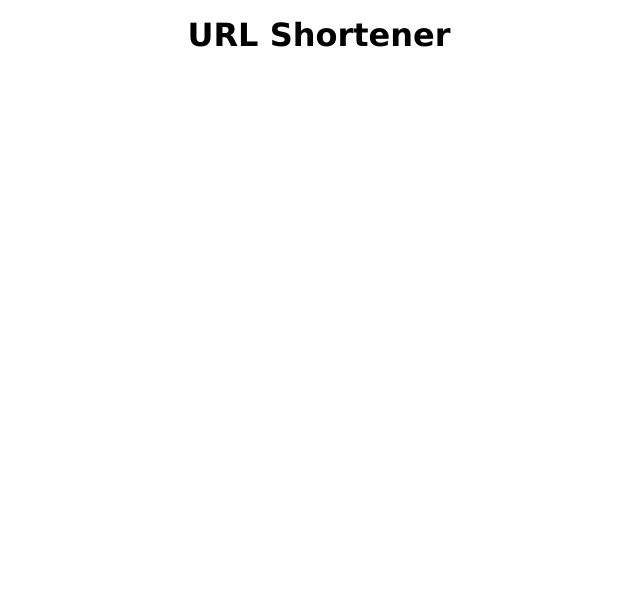
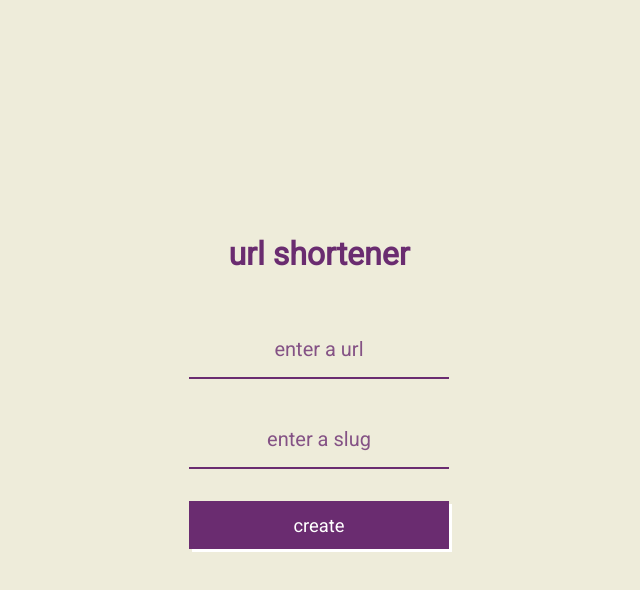
Before and after one commit to pmarcosfelipe/url-node-shortener, a website: page public/index.html in a window 1280 px wide. Shown: the whole page, without its empty margins (321-961 px from the left). Drawn offline with nearby package versions, Linux system fonts and the light colour scheme.

Commit message:
Created frontend using VueJS

```diff
--- a/package.json
+++ b/package.json
@@ -18,10 +18,10 @@
     "monk": "^7.3.0",
     "morgan": "^1.10.0",
     "nanoid": "^3.1.10",
-    "yup": "^0.29.1"
+    "yup": "^0.29.1",
+    "dotenv": "^8.2.0"
   },
   "devDependencies": {
-    "dotenv": "^8.2.0",
     "nodemon": "^2.0.4"
   }
 }
--- /dev/null
+++ b/public/app.js
@@ -0,0 +1,36 @@
+const app = new Vue({
+  el: '#app',
+  data: {
+    url: '',
+    slug: '',
+    error: '',
+    formVisible: true,
+    created: null,
+  },
+  methods: {
+    async createURL() {
+      this.error = '';
+      const response = await fetch('/url', {
+        method: 'POST',
+        headers: {
+          'content-type': 'application/json',
+        },
+        body: JSON.stringify({
+          url: this.url,
+          slug: this.slug || undefined,
+        }),
+      });
+      if (response.ok) {
+        const result = await response.json();
+        this.formVisible = false;
+        this.created = `https://url-node-shortener.herokuapp.com/${result.slug}`;
+      } else if (response.status === 429) {
+        this.error =
+          'You are sending too many requests. Try again in 30 seconds.';
+      } else {
+        const result = await response.json();
+        this.error = result.message;
+      }
+    },
+  },
+});
--- a/public/index.html
+++ b/public/index.html
@@ -2,13 +2,64 @@
 <html lang="en">
   <head>
     <meta charset="UTF-8" />
-    <meta name="viewport" content="width=device-width " />
-    <title>URL Shortener</title>
+    <meta name="viewport" content="width=device-width, initial-scale=1.0" />
+    <title>url shortener</title>
+
+    <link
+      rel="apple-touch-icon"
+      sizes="180x180"
+      href="favicon/apple-touch-icon.png"
+    />
+    <link
+      rel="icon"
+      type="image/png"
+      sizes="32x32"
+      href="favicon/favicon-32x32.png"
+    />
+    <link
+      rel="icon"
+      type="image/png"
+      sizes="16x16"
+      href="favicon/favicon-16x16.png"
+    />
+
     <link rel="stylesheet" href="styles.css" />
+    <script src="https://cdn.jsdelivr.net/npm/vue"></script>
   </head>
   <body>
     <header>
-      <h1>URL Shortener</h1>
+      <h1>url shortener</h1>
     </header>
+    <main id="app">
+      <form class="form" v-if="formVisible" @submit.prevent="createURL()">
+        <div v-if="error" class="error">{{error}}</div>
+
+        <input
+          class="input"
+          type="text"
+          v-model="url"
+          name="url"
+          id="url"
+          placeholder="enter a url"
+        />
+        <input
+          class="input"
+          type="text"
+          v-model="slug"
+          name="slug"
+          id="slug"
+          placeholder="enter a slug"
+        />
+
+        <button type="submit" class="create">create</button>
+      </form>
+      <div v-if="created">
+        <p class="created">
+          Your short url is: <a :href="created">{{created}}</a>
+        </p>
+      </div>
+    </main>
+
+    <script src="app.js"></script>
   </body>
 </html>
--- a/public/styles.css
+++ b/public/styles.css
@@ -1,14 +1,95 @@
+@import url('https://fonts.googleapis.com/css2?family=Roboto&display=swap');
+
 * {
+  margin: 0;
+  padding: 0;
   box-sizing: border-box;
-  padding: 0;
-  margin: 0;
+}
+
+html,
+body {
+  height: 100%;
+  font-family: 'Roboto', sans-serif;
 }
 
 body {
-  font-family: Verdana, Geneva, Tahoma, sans-serif;
+  display: flex;
+  flex-direction: column;
+  justify-content: center;
+  align-items: center;
+  background-color: #eeecda;
+  color: #6a2c70;
 }
 
-header h1 {
-  margin: 1rem;
+header {
+  display: flex;
+  justify-content: center;
+  margin-bottom: 2rem;
+  color: #6a2c70;
+}
+
+.error {
+  background: #6a2c70;
+  padding: 0.5rem 1rem;
+  color: #ffffff;
+  margin-bottom: 1rem;
   text-align: center;
 }
+
+.form {
+  display: flex;
+  flex-direction: column;
+}
+
+.input,
+.create {
+  margin: 1rem 0;
+  max-width: 100%;
+}
+
+.input {
+  font-family: inherit;
+  padding: 1rem;
+  background: none;
+  border: none;
+  color: #6a2c70;
+  border-bottom: 2px solid #6a2c70;
+  text-align: center;
+  font-size: 1.25rem;
+  transition: border-bottom-color 0.3s ease-in-out;
+  caret-color: #6a2c70;
+}
+
+.input:focus {
+  outline: none;
+  border-bottom-color: #6a2c70;
+}
+
+.input::placeholder {
+  color: #6a2c70;
+  opacity: 0.8;
+}
+
+.create {
+  cursor: pointer;
+  font-family: inherit;
+  font-size: 1.15rem;
+  color: #ffffff;
+  border: none;
+  background-color: #6a2c70;
+  padding: 0.75em 1.25rem;
+  box-shadow: 3px 3px 0 0 #ffffff;
+  transition: box-shadow 0.2s ease-in-out;
+}
+
+.create:hover {
+  box-shadow: 0 0 0 0 #b83b5e;
+}
+
+.created {
+  color: #6a2c70;
+}
+
+.created a {
+  color: inherit;
+}
```
Also changed, not shown: index.js (+5 -8 lines), public/favicon/android-chrome-192x192.png (added), public/favicon/android-chrome-512x512.png (added), public/favicon/apple-touch-icon.png (added), public/favicon/favicon-16x16.png (added), public/favicon/favicon-32x32.png (added), public/favicon/favicon.ico (added), public/favicon/site.webmanifest (added), 1 other file.
